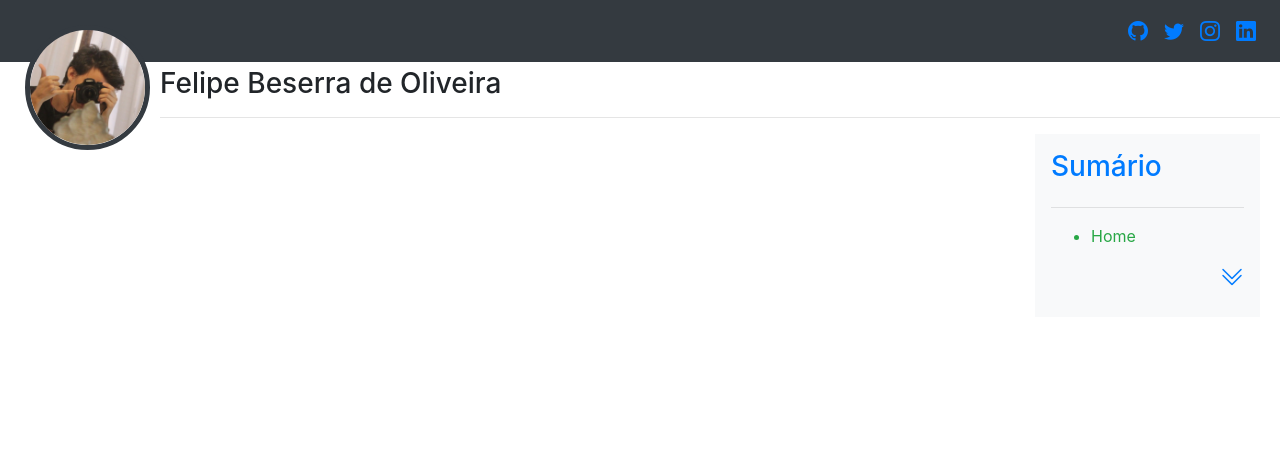
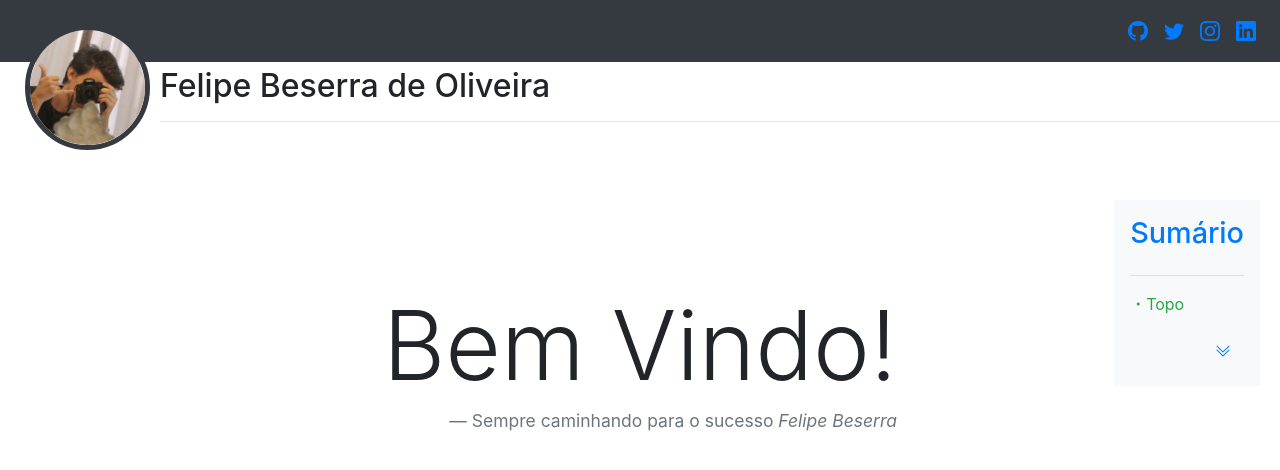
Before and after one commit to Beserrovsky/Curriculum, a React (Create React App) app: page / in a window 1280 px wide. Shown: the top 470 px of the page. Built offline with nearby package versions, Linux system fonts and the light colour scheme; the HTML template or start-up script is replaced by a standard one.

Commit message:
styling home and content-index

```diff
--- a/src/App.scss
+++ b/src/App.scss
@@ -1,4 +1,11 @@
+@import './Mixins.scss'; // Mixins import
 @import '../node_modules/bootstrap-icons/font/bootstrap-icons.css'; // Icons import
+
+// Bootstrap theming
+
+
+@import '../node_modules/bootstrap/scss/bootstrap'; // Bootstrap import
+
 
 // General
 
@@ -19,52 +26,47 @@ html{
     border: 0;
 }
 
-@import '../node_modules/bootstrap/scss/bootstrap';
+.title{
+    font-size: 1.2rem;
 
-// Mixins
-
-$tablet-width: 768px;
-$desktop-width: 1024px;
-
-@mixin tablet {
-  @media (min-width: #{$tablet-width}) and (max-width: #{$desktop-width - 1px}) {
-    @content;
-  }
+    @include media-breakpoint-up(md){
+        font-size: 1.5rem;
     }
 
-@mixin desktop {
-  @media (min-width: #{$desktop-width}) {
-    @content;
-  }
+    @include media-breakpoint-up(lg){
+        font-size: 2rem;
     }
 
-@mixin on {
-    animation: fadein 1s;
-    display: initial;
-    opacity: 1;
-    z-index: -1;
 }
 
-@mixin off {
-    display: none;
-    opacity: 0;
-    z-index: -1;
+.subtitle{
+    font-size: 1rem;
+
+    @include media-breakpoint-up(md){
+        font-size: 1.3rem;
     }
 
-@keyframes fadein{
-    0%{
-        display: initial;
-        opacity: 0;
-        transform: translateX(-100px);
-    }
-    100%{
-        transform: translateX(0px);
-        opacity: 1;
-    }
+    @include media-breakpoint-up(lg){
+        font-size: 1.8rem;
     }
 
+}
 
-// Custom components
+.subicon{
+    font-size: 0.8rem;
+
+    @include media-breakpoint-up(md){
+        font-size: 0.9rem;
+    }
+
+    @include media-breakpoint-up(lg){
+        font-size: 1rem;
+    }
+
+}
+
+// Components
+
 
 .Maintenance{
     display: flex;
@@ -85,7 +87,7 @@ $desktop-width: 1024px;
     .name{
         margin-left: $sm-left-margin + $sm-width + 5px;
         margin-top: 5px;
-        @include desktop(){
+        @include media-breakpoint-up(lg){
             margin-left: $left-margin + $width + 10px;
         }
     }
@@ -98,6 +100,7 @@ $desktop-width: 1024px;
         position: fixed;
         top: $sm-top-margin;
         left: $sm-left-margin;
+        z-index: 99;
         @include desktop(){
             left: $left-margin;
         }
@@ -121,11 +124,11 @@ $desktop-width: 1024px;
     }
 }
 
-.Home{
 .content-index{
-        width: 225px;
     position: fixed;
     right:20px;
+    top: 25vh;
+    z-index: 99;
 
     .index-body{
         height: 0px;
@@ -142,9 +145,7 @@ $desktop-width: 1024px;
             }
             li{
                 display: list-item;
-                    margin-left: 1.5rem;
             }
         }
     }
 }
-}
--- a/src/App.tsx
+++ b/src/App.tsx
@@ -2,8 +2,8 @@ import React from 'react';
 import './App.scss';
 import Footer from './components/Footer';
 import Header from './components/Header';
-import Home from './Home';
-import Maintenance from './Maintenance';
+import Home from './pages/Home';
+import Maintenance from './pages/Maintenance';
 
 function App() {
 
--- a/src/Home.tsx
+++ /dev/null
@@ -1,62 +0,0 @@
-import React, { useState } from 'react'
-
-interface Content{
-  text: string;
-  y_start: number;
-  y_end: number;
-}
-
-export default function Home() {
-
-  const [SumaryOpen, setSumaryOpen] = useState<boolean>(false);
-
-  const [contentIndex, setcontentIndex] = useState(0);
-
-  const content_array: Content[]= [
-    {text: "Home",y_start: 100, y_end: 200},
-    {text: "Contato",y_start: 200, y_end: 300}
-  ]
-
-  document.addEventListener('scroll',()=>{
-    content_array.map((content, index)=>{
-      if(contentIndex!== index && window.scrollY >= content.y_start && window.scrollY < content.y_end){
-        setcontentIndex(index);
-      }
-      return null;
-    });
-  });
-
-  return (
-    <div className="Home">
-      <div className="content-index bg-light border-rounded p-3">
-        <div className="d-flex pointer" onClick={()=>setSumaryOpen(!SumaryOpen)}>
-          <h3 className="text-primary">Sumário</h3>
-        </div>
-        <hr/>
-        <div className={`index-body ${SumaryOpen? 'active' : ''}`}>
-          <ul>
-            {content_array.map((content, index)=>{
-              return (
-                <li className={`pointer text-${(index === contentIndex)? 'success' : 'secondary'}`} onClick={()=>window.scrollTo(0, content.y_start + 10)}>
-                  {content.text}
-                </li>
-              )
-            })
-            }
-          </ul>
-        </div>
-        {SumaryOpen && (
-          <hr/>
-        )}
-        {!SumaryOpen && (
-          <ul>
-            <li className="text-success pointer" onClick={()=>window.scrollTo(0, content_array[contentIndex].y_start + 10)}>{content_array[contentIndex].text}</li>
-          </ul>
-        )}
-        <div className="d-flex justify-content-end align-items-center pointer" onClick={()=>setSumaryOpen(!SumaryOpen)}>
-          <h4 className="text-primary"><i className={`bi bi-chevron-double-${SumaryOpen? 'up' : 'down'}`}></i></h4>
-        </div>
-      </div>
-    </div>
-  )
-}
--- /dev/null
+++ b/src/Mixins.scss
@@ -0,0 +1,41 @@
+// Mixins
+
+$tablet-width: 768px;
+$desktop-width: 1024px;
+
+@mixin tablet {
+  @media (min-width: #{$tablet-width}) and (max-width: #{$desktop-width - 1px}) {
+    @content;
+  }
+}
+
+@mixin desktop {
+  @media (min-width: #{$desktop-width}) {
+    @content;
+  }
+}
+
+@mixin on {
+    animation: fadein 1s;
+    display: initial;
+    opacity: 1;
+    z-index: -1;
+}
+
+@mixin off {
+    display: none;
+    opacity: 0;
+    z-index: -1;
+}
+
+@keyframes fadein{
+    0%{
+        display: initial;
+        opacity: 0;
+        transform: translateX(-100px);
+    }
+    100%{
+        transform: translateX(0px);
+        opacity: 1;
+    }
+}
--- /dev/null
+++ b/src/components/ContentIndex.tsx
@@ -0,0 +1,60 @@
+import React, { useState } from 'react'
+
+interface Props{
+  content_array: Content[]
+}
+
+interface Content{
+  text: string;
+  y_start: number;
+  y_end: number;
+}
+
+const ContentIndex: React.FC<Props> = ({content_array})=>{
+
+  const [IndexOpen, setIndexOpen] = useState<boolean>(false);
+
+  const [contentIndex, setcontentIndex] = useState(0);
+
+  document.addEventListener('scroll',()=>{
+    content_array.map((content, index)=>{
+      if(contentIndex!== index && window.scrollY >= content.y_start && window.scrollY < content.y_end){
+        setcontentIndex(index);
+      }
+      return null;
+    });
+  });
+
+
+  return (
+    <div className="content-index bg-light border-rounded  p-3">
+      <div className="d-flex pointer" onClick={()=>setIndexOpen(!IndexOpen)}>
+        <h4 className="text-primary subtitle">Sumário</h4>
+      </div>
+      <hr/>
+      <div className={`index-body ${IndexOpen? 'active' : ''}`}>
+        {content_array.map((content, index)=>{
+          return (
+            <p className={`pointer text-${(index === contentIndex)? 'success' : 'secondary'}`} onClick={()=>window.scrollTo(0, content.y_start)}>
+              <i className="bi bi-dot"></i>{content.text}<br/>
+            </p>
+          )
+        })
+        }
+      </div>
+      {IndexOpen && (
+        <hr/>
+      )}
+      {!IndexOpen && (
+        <p className="text-success pointer" onClick={()=>window.scrollTo(0, content_array[contentIndex].y_start)}>
+          <i className="bi bi-dot"></i>{content_array[contentIndex].text}
+        </p>
+      )}
+      <div className="d-none d-md-flex justify-content-end align-items-center pointer" onClick={()=>setIndexOpen(!IndexOpen)}>
+        <button className="btn btn-light text-primary"><i className={`bi subicon bi-chevron-double-${IndexOpen? 'up' : 'down'}`}></i></button>
+      </div>
+    </div>
+  )
+}
+
+export default ContentIndex;
--- a/src/components/Header.tsx
+++ b/src/components/Header.tsx
@@ -33,7 +33,7 @@ export default function Header() {
         </div>
       </div>
       <div className="name">
-        <h3>Felipe Beserra de Oliveira</h3>
+        <h3 className="title">Felipe Beserra de Oliveira</h3>
         <hr/>
       </div>
       <div className="fixed-profile">
--- /dev/null
+++ b/src/pages/Home.tsx
@@ -0,0 +1,27 @@
+import React from 'react'
+import ContentIndex from '../components/ContentIndex'
+
+export default function Home() {
+
+  const home_content = [
+    {text: "Topo",y_start: 0, y_end: 20},
+    {text: "Home",y_start: 20, y_end: 200},
+    {text: "Contato",y_start: 200, y_end: 300}
+  ];
+
+  return (
+    <div className="Home d-flex justify-content-center">
+      <ContentIndex content_array = {home_content}/>
+      <div className="container" style={{margin: '150px 0 0 0'}}>
+        <div className="row">
+          <div className="col d-flex justify-content-center">
+          <blockquote className="blockquote text-left text-md-right">
+            <p className="display-1 mb-1">Bem Vindo!</p>
+            <footer className="blockquote-footer">Sempre caminhando para o sucesso <cite title="Source Title">Felipe Beserra</cite></footer>
+          </blockquote>
+          </div>
+        </div>
+      </div>
+    </div>
+  )
+}
--- a/src/Maintenance.tsx
+++ b/src/pages/Maintenance.tsx
@@ -1,8 +1,8 @@
 import React from 'react'
 import { Jumbotron } from 'react-bootstrap';
-import { setTitle } from './App';
+import { setTitle } from '../App';
 
-import Music from './components/Music';
+import Music from '../components/Music';
 
 export default function Maintenance() {
 
```
Lines whose indentation alone changed are shown as unchanged.
